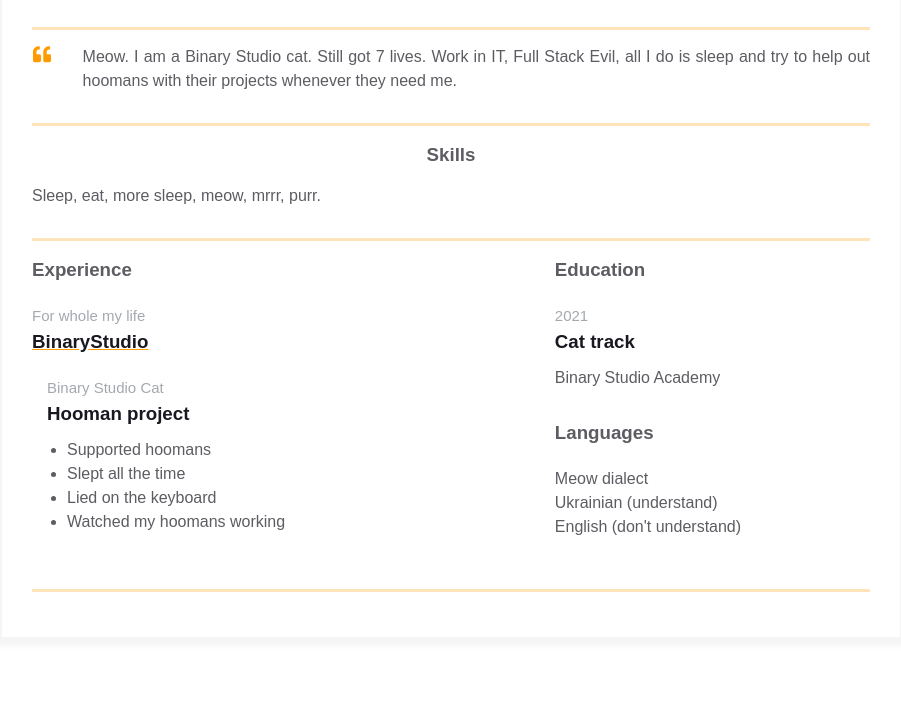
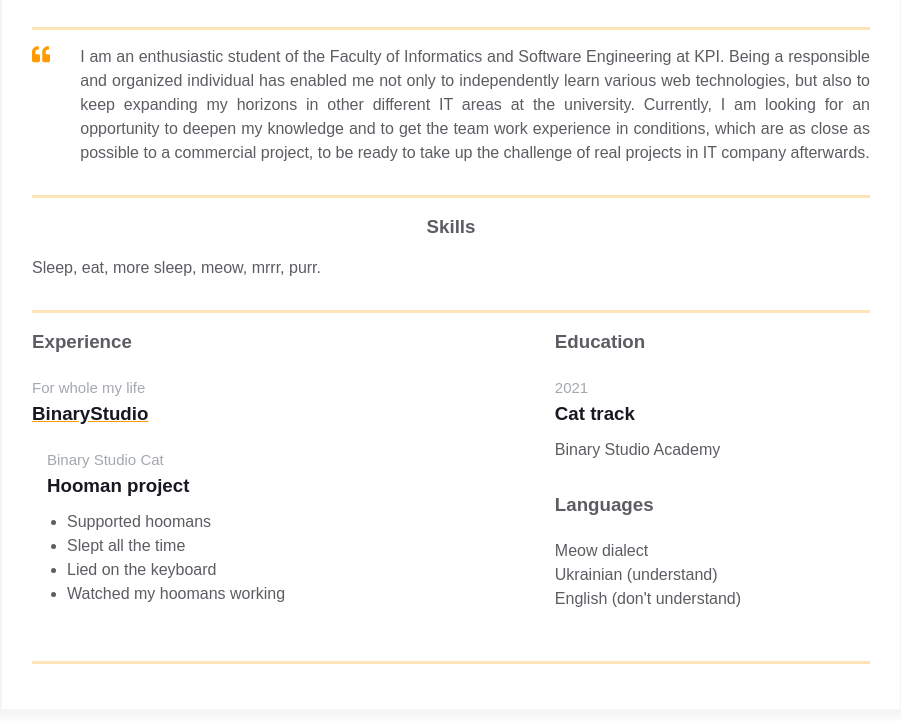
Before and after one commit to Dr-Vladson/homepage, a plain HTML site: page index.html in a window 1280 px wide. Shown: the part 305-1032 px from the top of the page, without its empty margins (189-1090 px from the left). Before the commit the page ends 993 px from the top, so only its background shows below. Drawn offline with Linux system fonts and the light colour scheme.

Commit message:
added my photo and intro

```diff
--- a/index.html
+++ b/index.html
@@ -63,7 +63,7 @@
               <div class="contact-info__block contact-info__block--center">
                 <img
                   class="contact-info__avatar"
-                  src="assets/avatar.png"
+                  src="assets/my-photo.jpg"
                   alt="Avatar"
                 />
               </div>
@@ -143,9 +143,12 @@
                 </svg>
               </div>
               <p class="intro_text">
-                Meow. I am a Binary Studio cat. Still got 7 lives. Work in IT,
-                Full Stack Evil, all I do is sleep and try to help out hoomans
-                with their projects whenever they need me.
+                I am an enthusiastic student of the Faculty of Informatics and Software Engineering at KPI.
+                Being a responsible and organized individual has enabled me not only to independently learn
+                various web technologies, but also to keep expanding my horizons in other different IT
+                areas at the university. Currently, I am looking for an opportunity to deepen my knowledge and to get
+                the team work experience in conditions, which are as close as possible to a commercial project, to be
+                ready to take up the challenge of real projects in IT company afterwards.
               </p>
             </div>
           </div>
```
Also changed, not shown: assets/my-photo.jpg (added).
